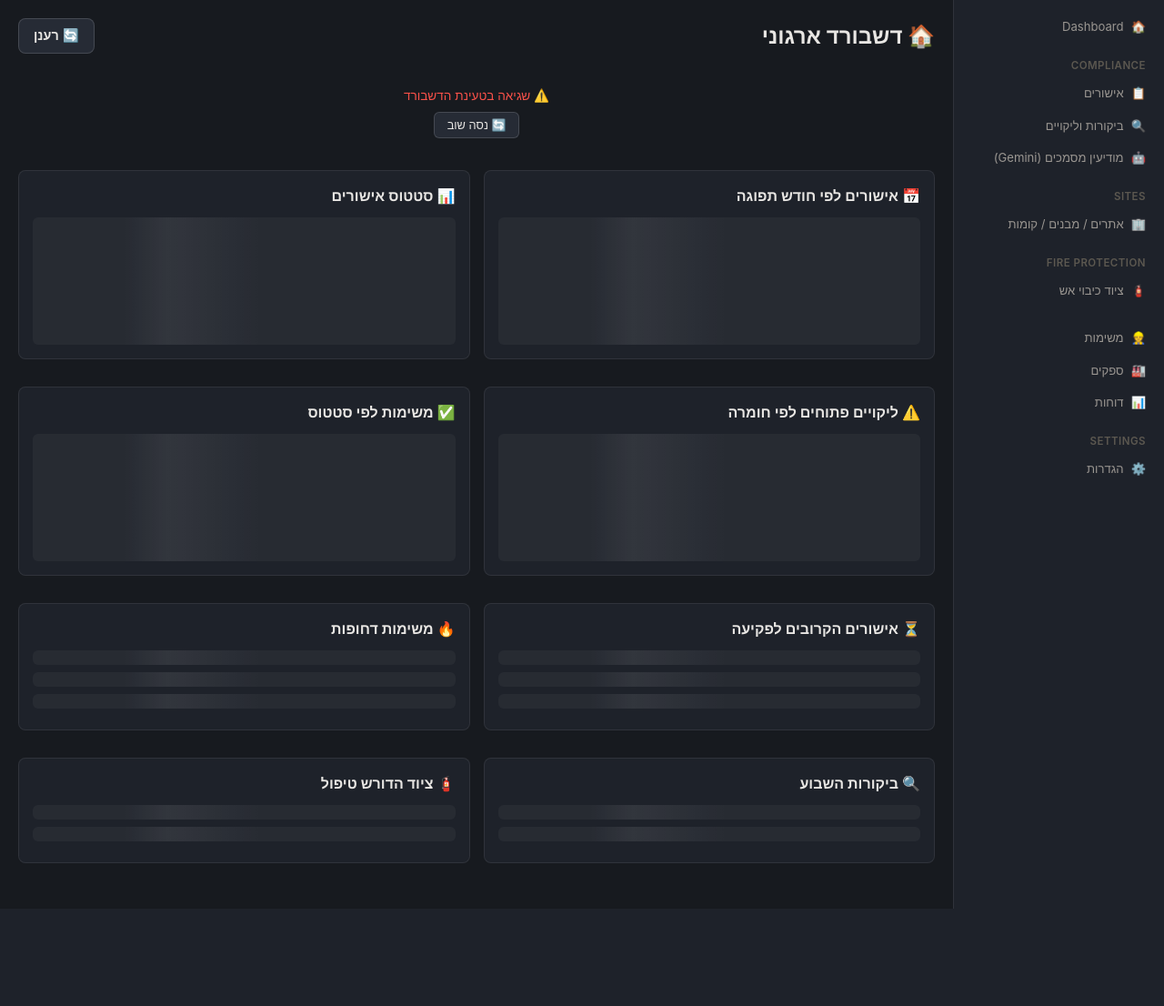
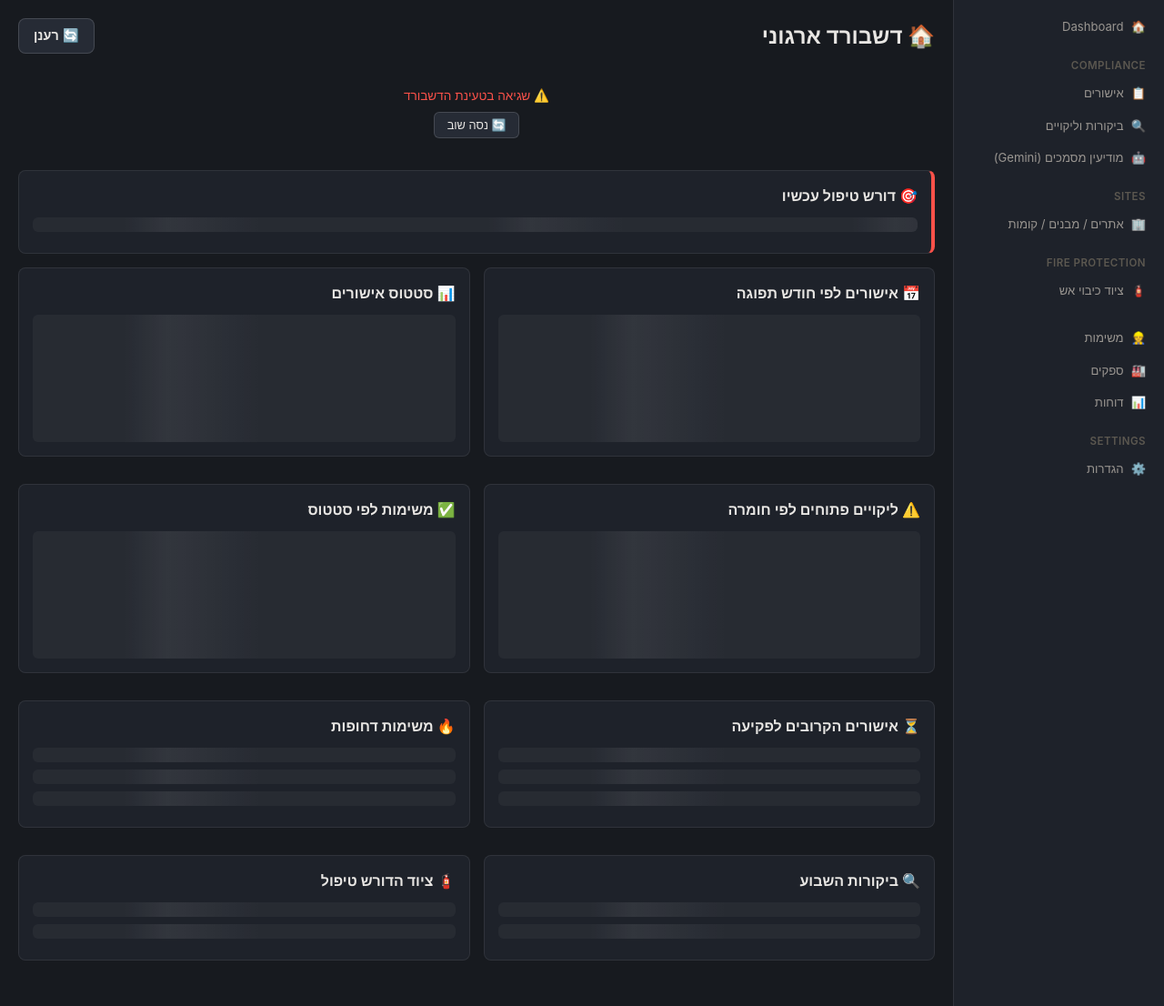
Before and after one commit to mv89-heb/Campus_Fire_ERP, a Python web app: template app/templates/org_dashboard.html in a window 1280 px wide. Shown: the part 56-1162 px from the top of the page at 91% size. Before the commit the page ends 1055 px from the top, so only its background shows below. Run offline with Jinja, Linux system fonts and the light colour scheme; the template is opened without the code that fills it, so the values that code supplies are empty.

Commit message:
feat: add actionable dashboard center

```diff
--- a/app/templates/org_dashboard.html
+++ b/app/templates/org_dashboard.html
@@ -58,6 +58,13 @@ tr:last-child td { border-bottom: none; }
   <div class="skeleton skeleton-kpi"></div>
   <div class="skeleton skeleton-kpi"></div>
   <div class="skeleton skeleton-kpi"></div>
+</div>
+
+<div class="card" id="actionCenter" style="border-right:4px solid var(--critical);">
+  <div class="card-title">🎯 דורש טיפול עכשיו</div>
+  <div id="actionCenterBody" style="display:grid;grid-template-columns:repeat(auto-fit,minmax(180px,1fr));gap:8px;">
+    <div class="skeleton skeleton-row"></div>
+  </div>
 </div>
 
 <div class="grid-2">
@@ -141,7 +148,20 @@ async function loadDashboard(forceRefresh = false) {
       <div class="kpi-card"><div class="kpi-value">${d.audits.this_week.length}</div><div class="kpi-label">ביקורות השבוע</div></div>
       <div class="kpi-card bad"><div class="kpi-value">${d.deficiencies.open_count}</div><div class="kpi-label">ליקויים פתוחים</div></div>
       <div class="kpi-card bad"><div class="kpi-value">${d.equipment.faulty_count}</div><div class="kpi-label">ציוד לא תקין</div></div>
+      <div class="kpi-card warn"><div class="kpi-value">${d.equipment.checks_due_count || 0}</div><div class="kpi-label">בדיקות ציוד שהגיע מועדן</div></div>
     `;
+
+    const actions = [
+      {label:'משימות באיחור', count:d.tasks.overdue_count || 0, url:'/tasks', icon:'⏰', cls:'bad'},
+      {label:'ליקויים קריטיים', count:d.deficiencies.critical_count || 0, url:'/audits', icon:'🔴', cls:'bad'},
+      {label:'ליקויים באיחור', count:d.deficiencies.overdue_count || 0, url:'/audits', icon:'⚠️', cls:'warn'},
+      {label:'מסמכים ללא ניתוח Gemini', count:d.documents?.unanalyzed_count || 0, url:'/document-intelligence', icon:'🤖', cls:'warn'},
+      {label:'מסמכים לבדיקה', count:d.documents?.review_count || 0, url:'/document-intelligence', icon:'🔎', cls:'warn'},
+      {label:'בדיקות ציוד שהגיעו', count:d.equipment.checks_due_count || 0, url:'/equipment', icon:'🧯', cls:'warn'}
+    ].filter(x => x.count > 0);
+    document.getElementById('actionCenterBody').innerHTML = actions.length
+      ? actions.map(x => '<a href="'+x.url+'" class="kpi-card '+x.cls+'" style="text-decoration:none;"><div class="kpi-value">'+x.icon+' '+x.count+'</div><div class="kpi-label">'+esc(x.label)+'</div></a>').join('')
+      : '<div class="empty-state" style="grid-column:1/-1;">✅ אין פריטים דחופים כרגע</div>';
 
     renderBarChart('chartByMonth', d.permits.by_month);
     renderBarChart('chartByStatus', d.permits.by_status, { valid: 'תקין', warning: 'אזהרה', expired: 'פג תוקף' });
```
